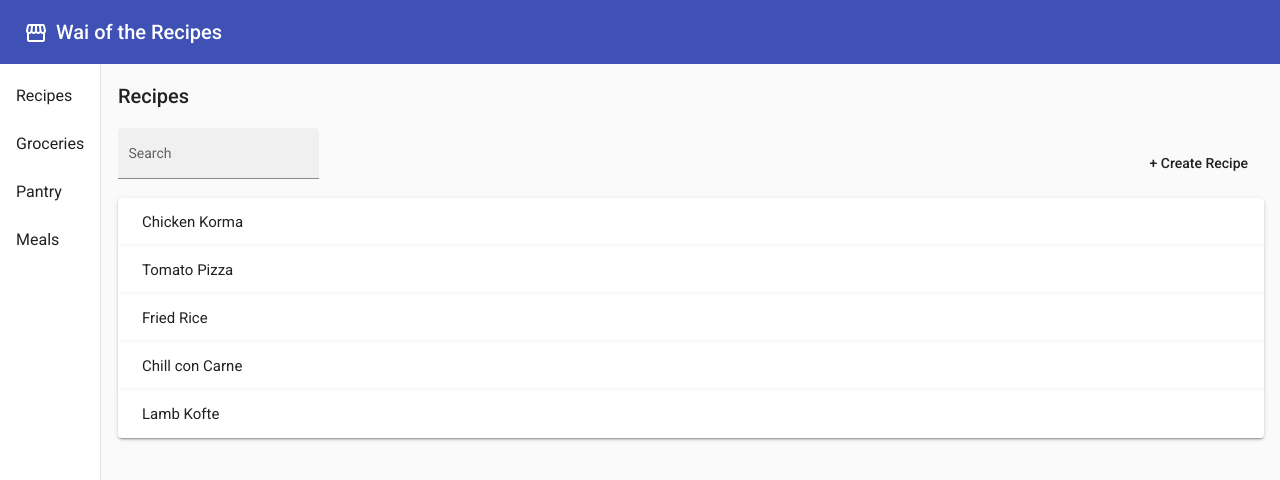
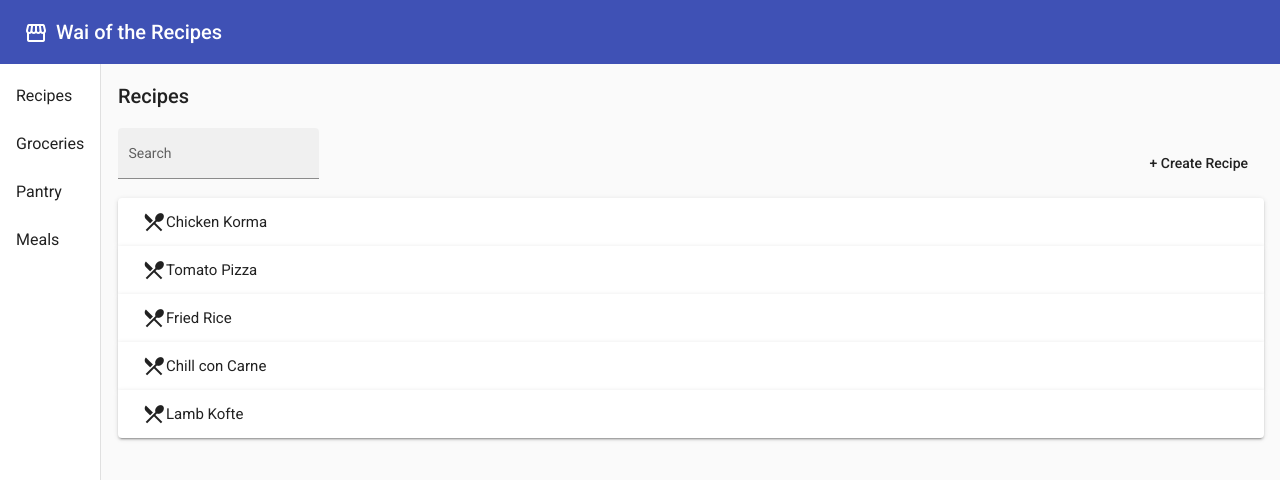
Before and after one commit to HWaiChan/food-app, an Angular app: page / in a window 1280 px wide. Shown: the top 480 px of the page. Built offline with nearby package versions, Linux system fonts and the light colour scheme.

Commit message:
Add icon!

```diff
--- a/src/app/home/recipe-list/display-recipe/display-recipe.component.html
+++ b/src/app/home/recipe-list/display-recipe/display-recipe.component.html
@@ -20,7 +20,10 @@
 <div>
   <p>
     Ingredients:
-    <mat-form-field *ngFor="let item of recipe.ingredients; let i = index">
+    <mat-form-field
+      appearance="fill"
+      *ngFor="let item of recipe.ingredients; let i = index"
+    >
       <input
         matInput
         placeholder="Ingredient {{ i + 1 }}: "
--- a/src/app/home/recipe-list/recipe-list.component.html
+++ b/src/app/home/recipe-list/recipe-list.component.html
@@ -15,7 +15,9 @@
   <mat-accordion>
     <mat-expansion-panel hideToggle *ngFor="let recipe of recipeData">
       <mat-expansion-panel-header>
-        <mat-panel-title> {{ recipe.name }} </mat-panel-title>
+        <mat-panel-title>
+          <mat-icon>restaurant_menu</mat-icon> {{ recipe.name }}
+        </mat-panel-title>
       </mat-expansion-panel-header>
       <display-recipe [recipe]="recipe"></display-recipe>
     </mat-expansion-panel>
```
